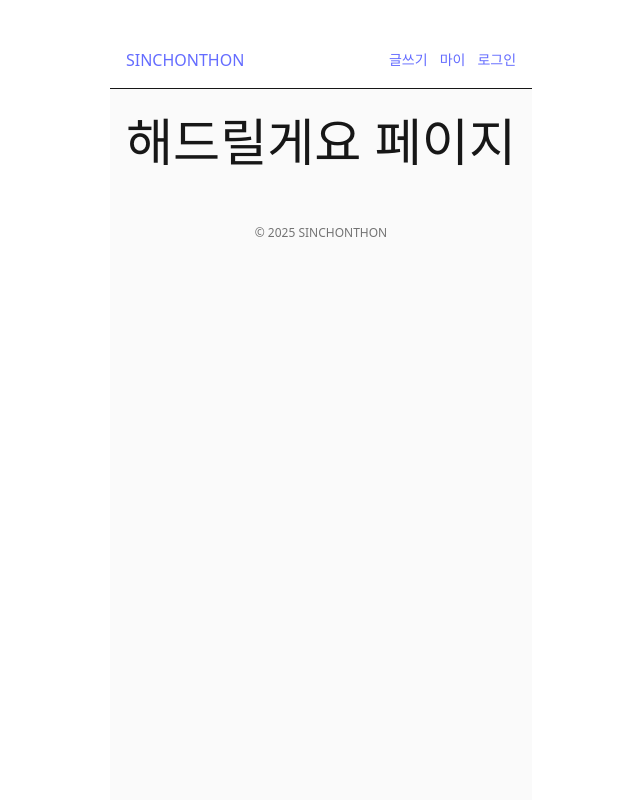
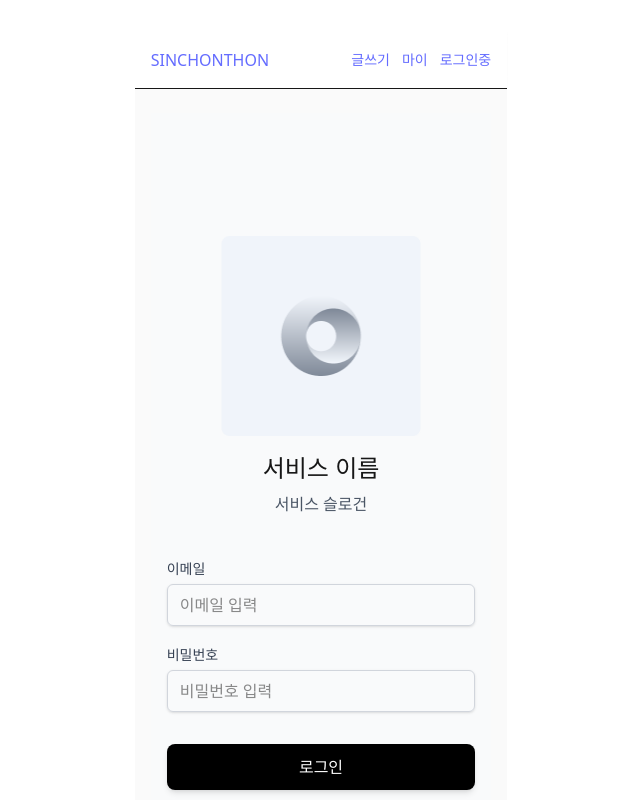
Before and after one commit to 2025-SINCHONTHON-5/Front, a React (Vite) app: page /logindetail in a window 1280 px wide. Before the commit this address led to /offer. Shown: the top 800 px of the page, without its empty margins (319-959 px from the left). Built offline with nearby package versions, Linux system fonts and the light colour scheme.

Commit message:
Feature/login page (#7)
* wip : login-page 브랜치의 작업 내용 임시 저장

* feat : 로그인 페이지 ui 구현

* feat : login api 연결 준비

* feat : 로그인 성공 시 /offer 로 이동

* feat : 로그인 api 연결

성공!!

```diff
--- a/package.json
+++ b/package.json
@@ -10,12 +10,10 @@
     "preview": "vite preview"
   },
   "dependencies": {
-
     "axios": "^1.11.0",
     "react": "^19.1.1",
     "react-dom": "^19.1.1",
     "react-router-dom": "^7.8.2"
-
   },
   "devDependencies": {
     "@eslint/js": "^9.33.0",
--- /dev/null
+++ b/src/apis/auth.js
@@ -0,0 +1,9 @@
+import instance from './axios';
+
+export const login = async (email, password) => {
+    const response = await instance.post('/accounts/login', {
+        email: email,
+        password: password
+    });
+    return response.data;
+};
--- /dev/null
+++ b/src/apis/axios.js
@@ -0,0 +1,11 @@
+import axios from 'axios';
+
+const instance = axios.create({
+  baseURL: import.meta.env.VITE_API_URL,
+  withCredentials: true,
+  headers: {
+    'Content-Type': 'application/json',
+  },
+});
+
+export default instance;
--- a/src/app/routes.jsx
+++ b/src/app/routes.jsx
@@ -44,6 +44,7 @@ const router = createBrowserRouter([
       { path: 'ask/posts/:id', element: <AskPostDetailPage /> },
 
       // 기타
+      { path: 'logindetail', element: <LoginDetailPage /> },
       { path: 'login', element: <LoginPage /> },
       { path: 'my', element: <MyPage /> },
       { path: 'notifications', element: <NotificationsPage /> },
--- a/src/pages/login/LoginDetailPage.jsx
+++ b/src/pages/login/LoginDetailPage.jsx
@@ -1,76 +1,112 @@
-import React from 'react';
+import React, { useState } from 'react';
+import { useNavigate } from 'react-router-dom';
 import sinchonthonLogo from '../../assets/sinchonthonLogo.png';
+import { login } from '../../apis/auth'; // auth.js에서 loginAPI 함수를 가져옵니다.
 
 export default function LoginDetailPage() {
+  // 이메일, 비밀번호 입력을 위한 state
+  const [email, setEmail] = useState('');
+  const [password, setPassword] = useState('');
+
+  // 에러 메시지와 로딩 상태를 관리하기 위한 state
+  const [error, setError] = useState('');
+  const [isLoading, setIsLoading] = useState(false);
+
+  // 페이지 이동을 위한 navigate 함수
+  const navigate = useNavigate();
+
+  // 로그인 버튼 클릭 시 실행될 함수
+  const handleLogin = async () => {
+    // 이전 에러 메시지와 로딩 상태 초기화
+    setError('');
+    setIsLoading(true);
+
+    try {
+      // API 함수를 호출하여 로그인을 시도합니다.
+      const data = await login(email, password);
+
+      // (중요) 로그인 성공 시 받은 토큰을 안전한 곳(localStorage)에 저장합니다.
+      localStorage.setItem('accessToken', data.access.token);
+      localStorage.setItem('refreshToken', data.refresh.token);
+
+      console.log('✅ 로그인 성공:', data);
+
+      // 로그인 성공 후 메인 페이지('/offer')로 이동합니다.
+      navigate('/offer');
+
+    } catch (err) {
+      // 로그인 실패 시
+      if (err.response && err.response.data && err.response.data.detail) {
+        // 백엔드에서 보낸 에러 메시지를 state에 저장합니다.
+        setError(err.response.data.detail);
+      } else {
+        // 그 외 네트워크 에러 등의 경우 일반적인 메시지를 보여줍니다.
+        setError('로그인 중 문제가 발생했습니다. 다시 시도해주세요.');
+      }
+    } finally {
+      // 성공/실패 여부와 관계 없이 로딩 상태를 종료합니다.
+      setIsLoading(false);
+    }
+  };
+
   return (
-    // 전체 화면을 채우고 내용을 수직/수평 중앙 정렬합니다.
     <div className="flex flex-col items-center justify-center min-h-screen px-4 bg-gray-50">
-
-      {/* 전체 컨텐츠를 감싸고 최대 너비를 지정합니다. */}
       <div className="flex flex-col items-center w-full max-w-xs">
-
-        {/* 1. 로고 */}
         <img
           src={sinchonthonLogo}
           alt="선착! 서비스 로고"
           className="w-[200px] h-[200px]"
         />
-
-        {/* 2. 로고 아래 여백 */}
         <div className="mb-4" />
-
-        {/* 3. 서비스 이름과 슬로건 */}
         <h3 className="text-2xl font-bold">서비스 이름</h3>
-        <p className="mt-2 text-base text-gray-600">
-          서비스 슬로건
-        </p>
-
-        {/* 4. 슬로건과 폼 사이의 여백 */}
+        <p className="mt-2 text-base text-gray-600">서비스 슬로건</p>
         <div className="mb-10" />
 
-        {/* --- 폼 시작 --- */}
         <div className="w-full">
           {/* 이메일 섹션 */}
-          <div className="w-full text-left"> {/* ⭐ 부모 div를 만들고 text-left로 정렬 */}
-            <label htmlFor="email" className="text-sm font-semibold text-gray-700">
-              이메일
-            </label>
+          <div className="w-full text-left">
+            <label htmlFor="email" className="text-sm font-semibold text-gray-700">이메일</label>
             <input
               type="email"
               id="email"
               placeholder="이메일 입력"
-              className="w-full px-3 py-2 mt-1 border border-gray-300 rounded-md shadow-sm focus:outline-none focus:ring-blue-500 focus:border-blue-500"
+              value={email}
+              onChange={(e) => setEmail(e.target.value)}
+              disabled={isLoading}
+              className="w-full px-3 py-2 mt-1 border border-gray-300 rounded-md shadow-sm focus:outline-none focus:ring-blue-500 focus:border-blue-500 disabled:bg-gray-100"
             />
           </div>
 
           {/* 비밀번호 섹션 */}
-          <div className="w-full mt-4 text-left"> {/* ⭐ 부모 div를 만들고 text-left로 정렬 */}
-            <label htmlFor="password" className="text-sm font-semibold text-gray-700">
-              비밀번호
-            </label>
+          <div className="w-full mt-4 text-left">
+            <label htmlFor="password" className="text-sm font-semibold text-gray-700">비밀번호</label>
             <input
               type="password"
               id="password"
               placeholder="비밀번호 입력"
-              className="w-full px-3 py-2 mt-1 border border-gray-300 rounded-md shadow-sm focus:outline-none focus:ring-blue-500 focus:border-blue-500"
+              value={password}
+              onChange={(e) => setPassword(e.target.value)}
+              disabled={isLoading}
+              className="w-full px-3 py-2 mt-1 border border-gray-300 rounded-md shadow-sm focus:outline-none focus:ring-blue-500 focus:border-blue-500 disabled:bg-gray-100"
             />
           </div>
         </div>
 
-        {/* 폼과 버튼 사이의 여백 */}
-        <div className="mb-8 mt-8" />
+        {/* 에러 메시지가 있을 경우에만 이 부분을 보여줍니다. */}
+        {error && (
+          <p className="mt-4 text-sm text-red-600">{error}</p>
+        )}
 
-        {/* 로그인 버튼 */}
-        <div className="w-full">
+        <div className="w-full mt-8">
           <button
             type="button"
-            className="w-full px-4 py-3 font-semibold !text-white !bg-black rounded-full shadow-md hover:bg-gray-800 focus:outline-none focus:ring-2 focus:ring-gray-500 focus:ring-opacity-75"
+            onClick={handleLogin}
+            disabled={isLoading}
+            className="w-full px-4 py-3 font-semibold !text-white !bg-black rounded-full shadow-md hover:!bg-gray-800 focus:outline-none focus:ring-2 focus:ring-gray-500 focus:ring-opacity-75 disabled:!bg-gray-400 disabled:cursor-not-allowed"
           >
-            로그인
+            {isLoading ? '로그인 중...' : '로그인'}
           </button>
         </div>
-        {/* --- 폼 끝 --- */}
-
       </div>
     </div>
   );
```
Also changed, not shown: src/pages/login/LoginPage.jsx (line endings or trailing spaces), 2 other files (tests, documents, lock files or other folders).
